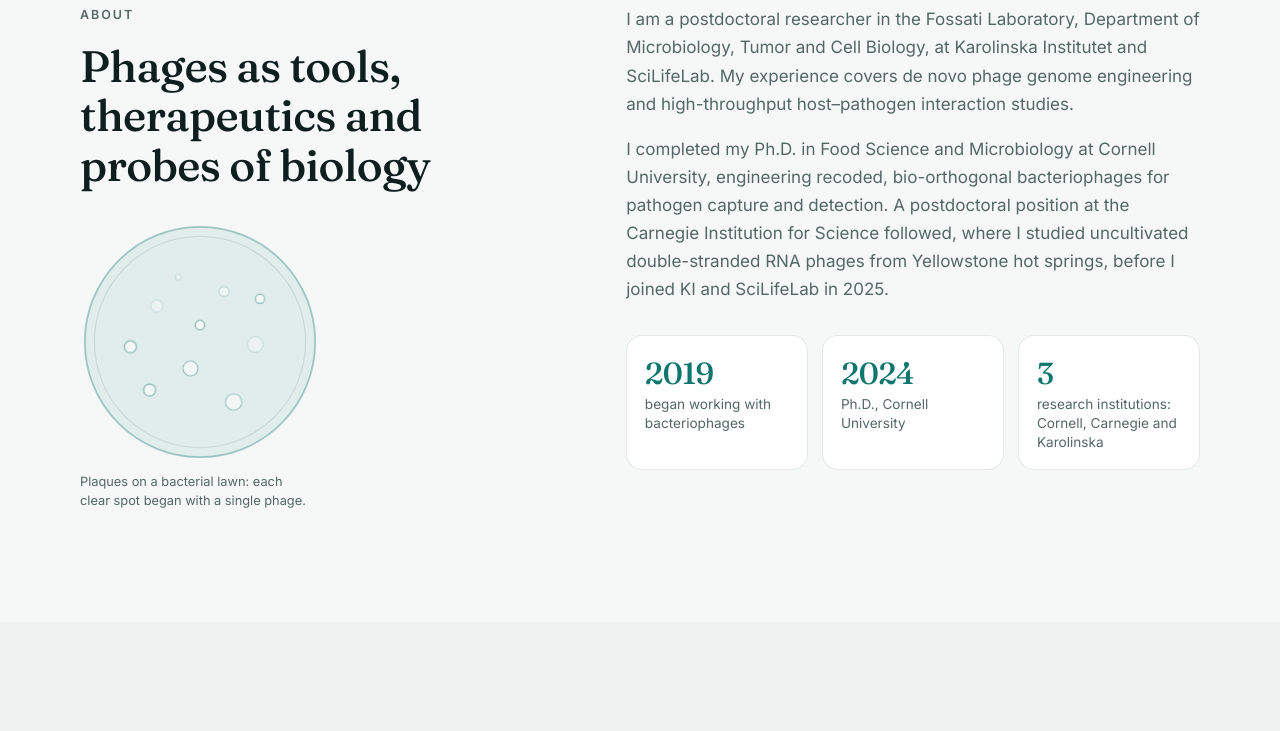
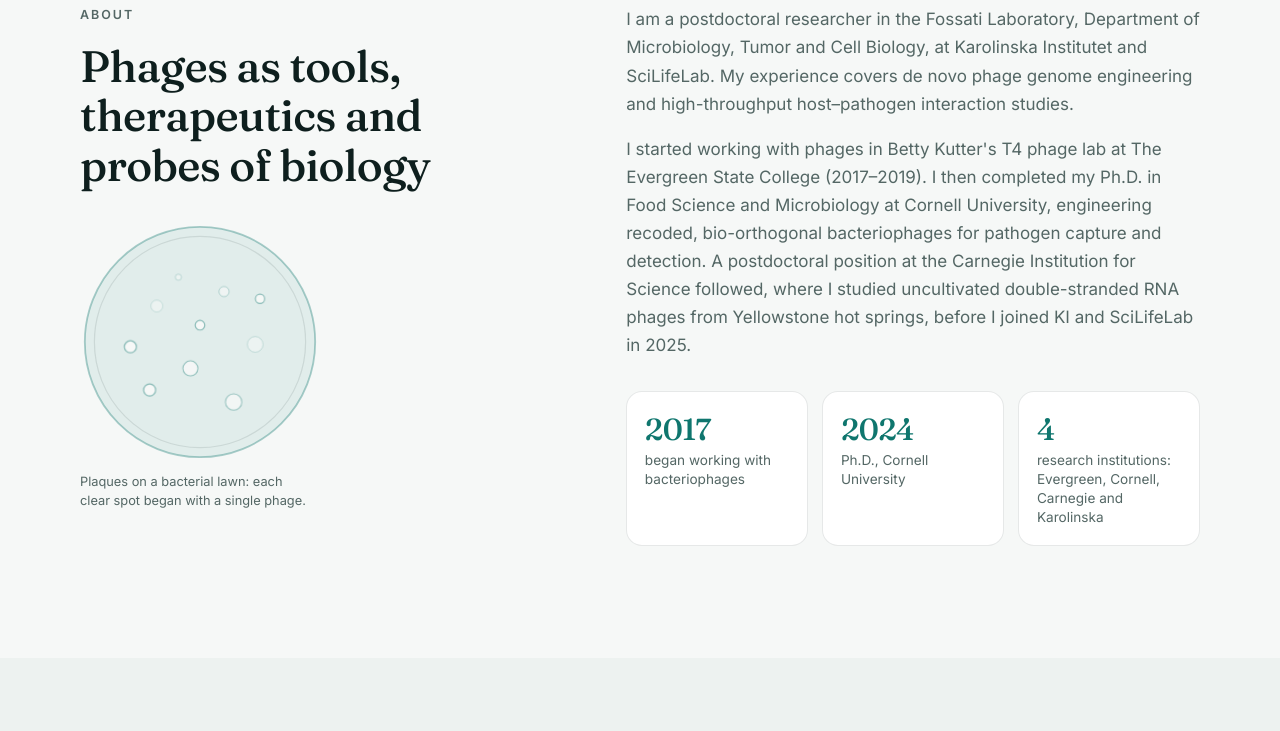
Before and after one commit to drphagefordays/drphagefordays.github.io, a plain HTML site: page index.html in a window 1280 px wide. Shown: the part 960-1691 px from the top of the page. Drawn offline with Linux system fonts and the light colour scheme; animation ran at ten frames a second.

Commit message:
Add Evergreen T4 phage lab (2017-2019); correct start year to 2017
Co-Authored-By: Claude Sonnet 5.5 <noreply@anthropic.com>

```diff
--- a/index.html
+++ b/index.html
@@ -145,11 +145,11 @@
         </div>
         <div class="reveal">
           <p>I am a postdoctoral researcher in the Fossati Laboratory, Department of Microbiology, Tumor and Cell Biology, at Karolinska Institutet and SciLifeLab. My experience covers de novo phage genome engineering and high-throughput host–pathogen interaction studies.</p>
-          <p>I completed my Ph.D. in Food Science and Microbiology at Cornell University, engineering recoded, bio-orthogonal bacteriophages for pathogen capture and detection. A postdoctoral position at the Carnegie Institution for Science followed, where I studied uncultivated double-stranded RNA phages from Yellowstone hot springs, before I joined KI and SciLifeLab in 2025.</p>
+          <p>I started working with phages in Betty Kutter's T4 phage lab at The Evergreen State College (2017–2019). I then completed my Ph.D. in Food Science and Microbiology at Cornell University, engineering recoded, bio-orthogonal bacteriophages for pathogen capture and detection. A postdoctoral position at the Carnegie Institution for Science followed, where I studied uncultivated double-stranded RNA phages from Yellowstone hot springs, before I joined KI and SciLifeLab in 2025.</p>
           <ul class="stats">
-            <li><strong>2019</strong><span>began working with bacteriophages</span></li>
+            <li><strong>2017</strong><span>began working with bacteriophages</span></li>
             <li><strong>2024</strong><span>Ph.D., Cornell University</span></li>
-            <li><strong>3</strong><span>research institutions: Cornell, Carnegie and Karolinska</span></li>
+            <li><strong>4</strong><span>research institutions: Evergreen, Cornell, Carnegie and Karolinska</span></li>
           </ul>
         </div>
       </div>
@@ -326,6 +326,10 @@
               <li>Ran high-throughput phage mutagenesis, plaque-morphology tracking and burst-kinetics studies across Gram-negative and Gram-positive hosts.</li>
             </ul>
           </li>
+          <li class="tl-item reveal">
+            <div class="tl-head"><span class="tl-role">T4 bacteriophage research</span><span class="tl-date">2017 – 2019</span></div>
+            <p class="tl-org">Betty Kutter's T4 phage laboratory · The Evergreen State College, Olympia, WA</p>
+          </li>
         </ol>
         <div class="edu-grid">
           <div class="edu reveal"><h3>Ph.D., Food Science and Microbiology</h3><p>Cornell University · 2019 – 2024<br><em>Engineering Bacteriophage for Improved Biosensing and Therapeutics</em></p></div>
```
